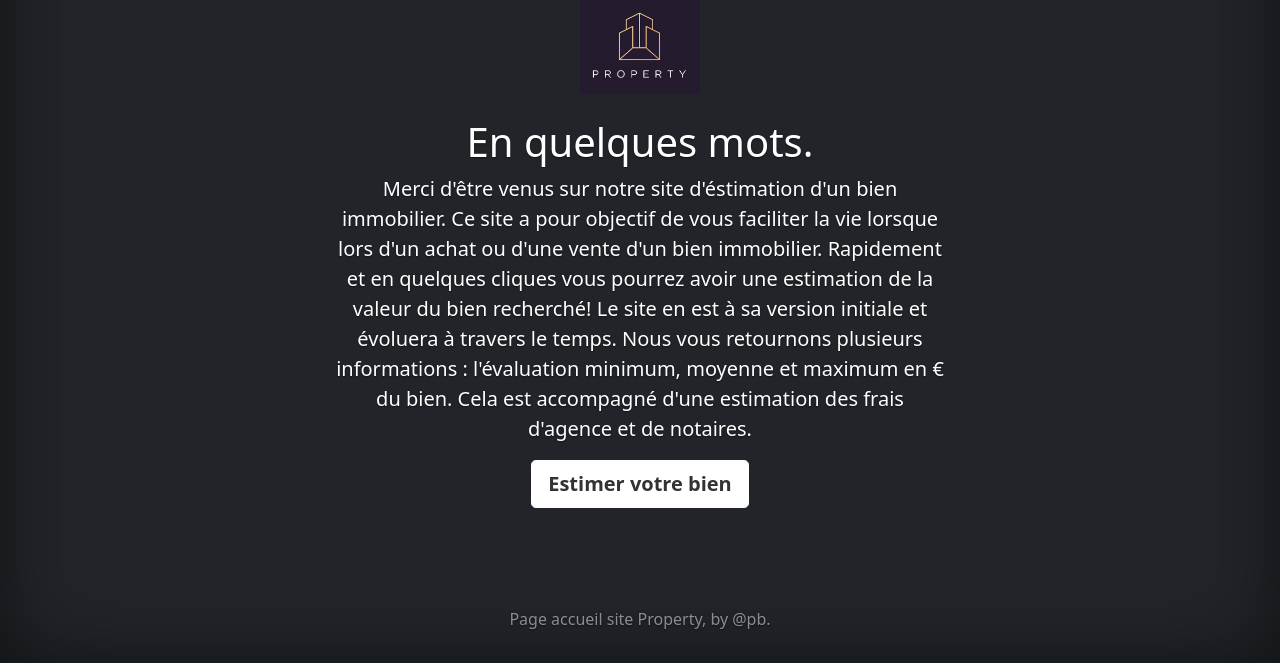
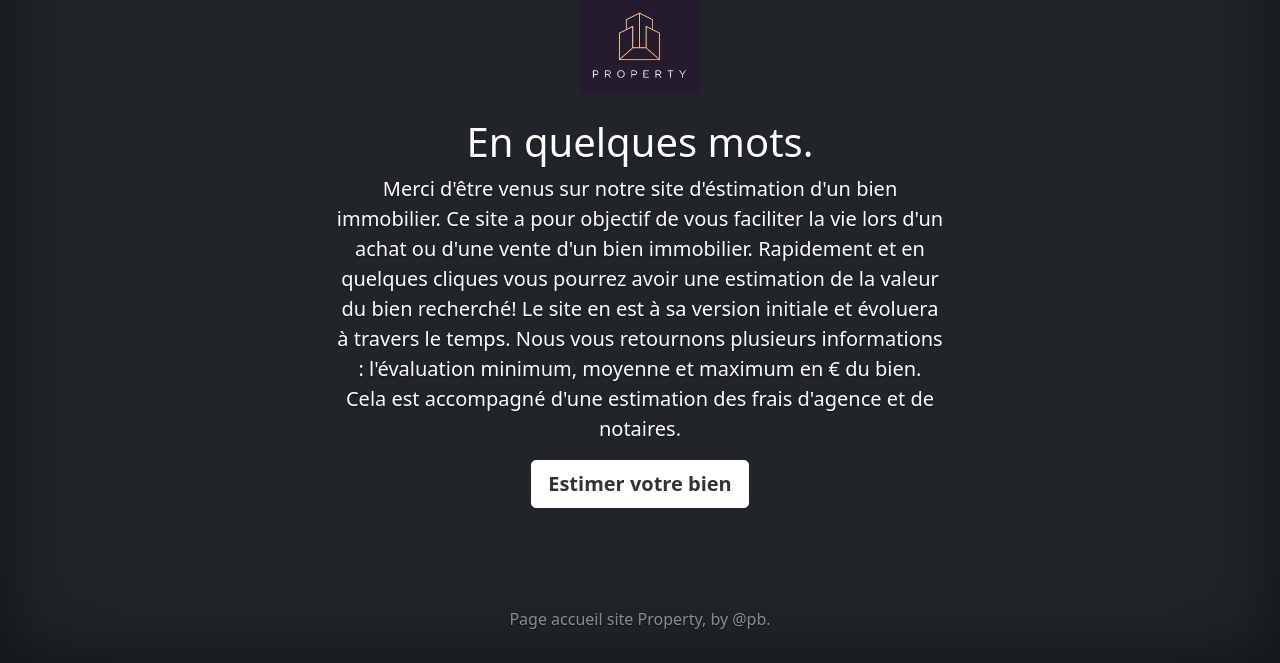
Before and after one commit to PierreBeylard/house_prediction, a FastAPI app: page / in a window 1280 px wide. Shown: the part 137-800 px from the top of the page. Run offline with FastAPI, Linux system fonts and the light colour scheme.

Commit message:
correcting welcome message

```diff
--- a/templates/cover.html
+++ b/templates/cover.html
@@ -6,7 +6,7 @@
   <meta name="viewport" content="width=device-width, initial-scale=1">
   <meta name="description" content="">
   <meta name="author" content="Pierre Beylard">
-  <meta name="generator" content="Hugo 0.84.0">
+  <meta name="generator" content="Pierre 0.84.0">
   <title>Accueil Real estate evaluator</title>
 
   <link rel="canonical" href="https://getbootstrap.com/docs/5.0/examples/cover/">
@@ -56,7 +56,7 @@
       <img class="d-block mx-auto mb-4" src="../static/logo.PNG" alt="" width="120" height="95">
       <h1>En quelques mots.</h1>
       <p class="lead">Merci d'être venus sur notre site d'éstimation d'un bien immobilier.
-        Ce site a pour objectif de vous faciliter la vie lorsque lors d'un achat ou d'une vente d'un bien immobilier.
+        Ce site a pour objectif de vous faciliter la vie lors d'un achat ou d'une vente d'un bien immobilier.
         Rapidement et en quelques cliques vous pourrez avoir une estimation de la valeur du bien recherché!
         Le site en est à sa version initiale et évoluera à travers le temps.
       Nous vous retournons plusieurs informations : l'évaluation minimum, moyenne et maximum en € du bien.
```
